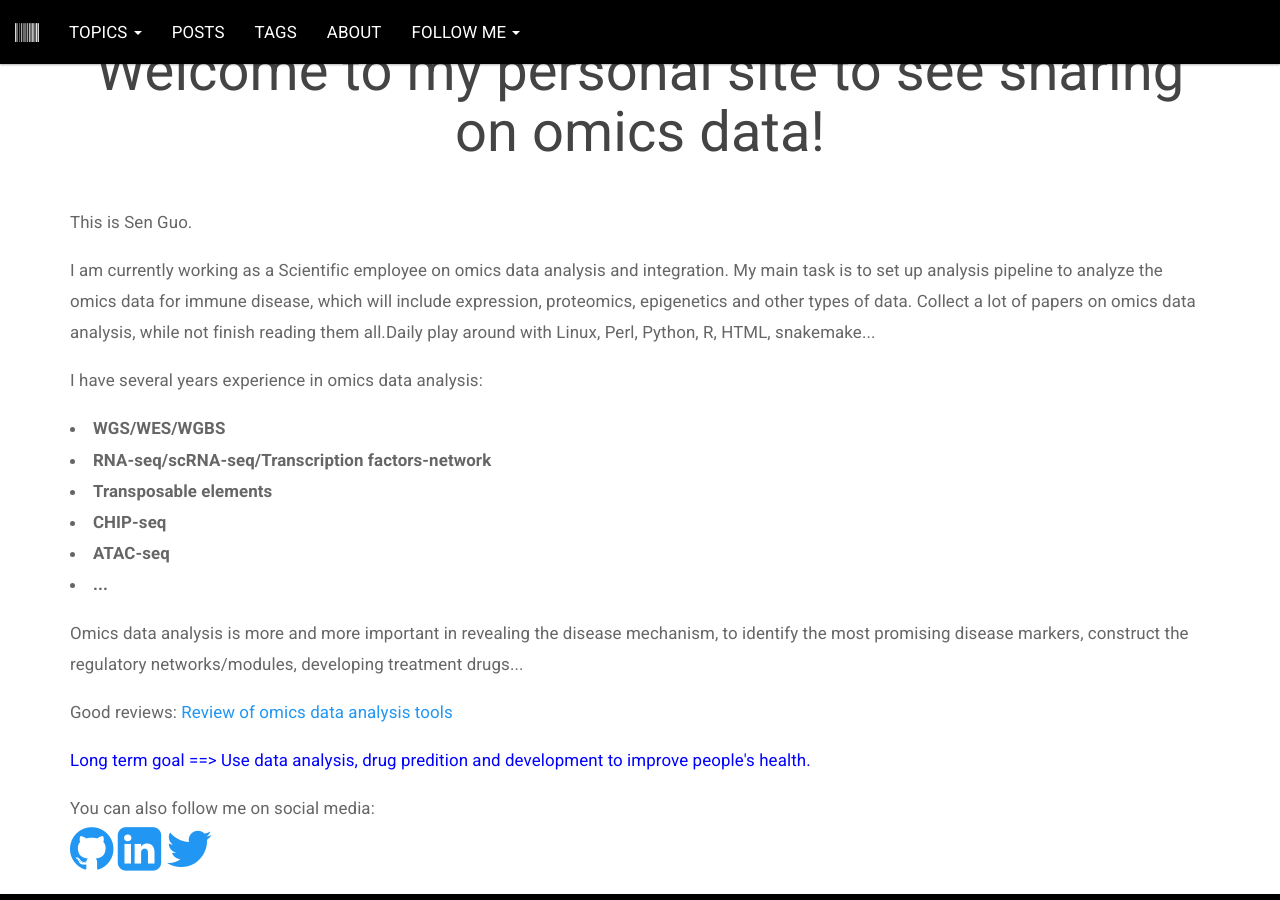
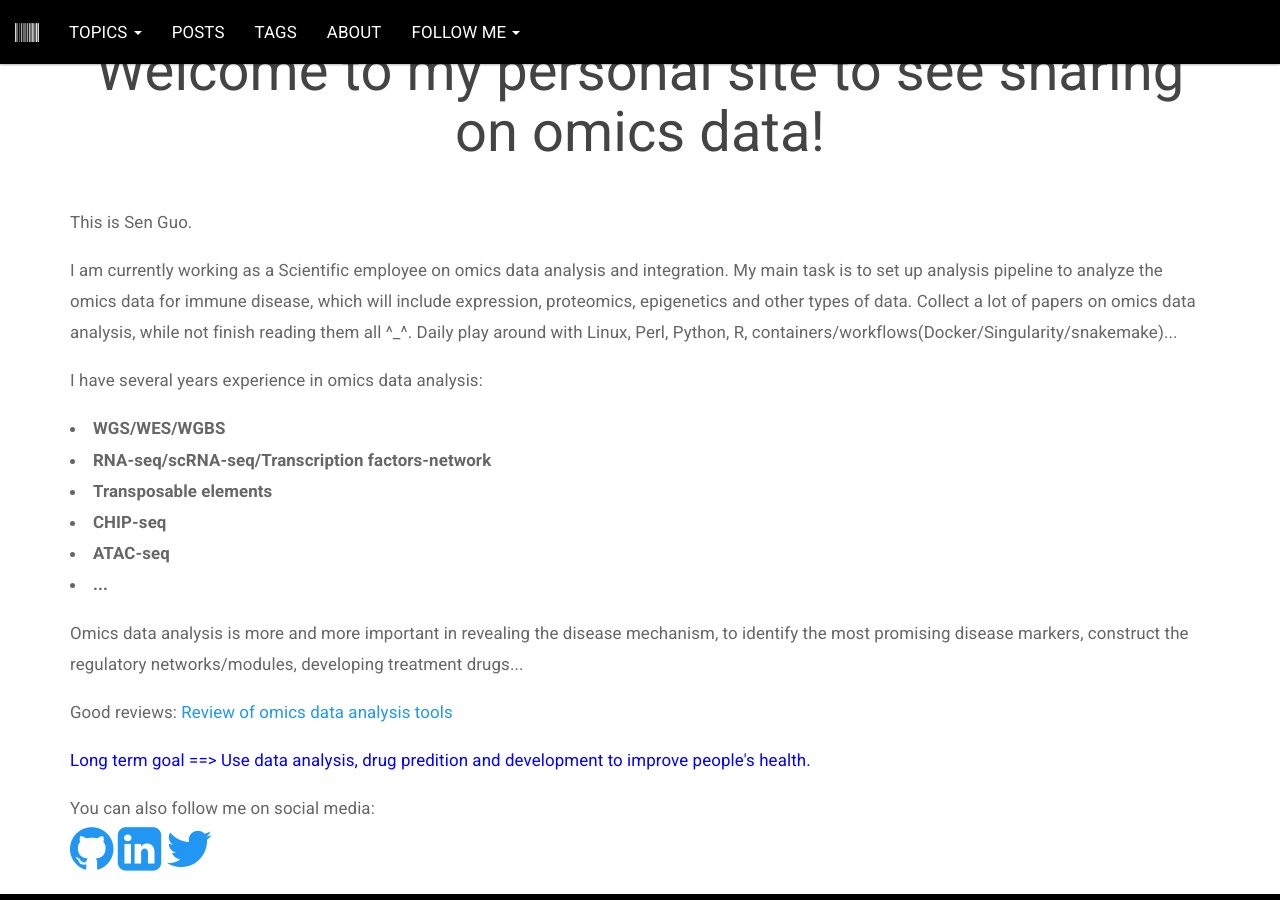
Before and after one commit to whiteorchid/whiteorchid.github.io, a Jekyll site: the page built from _pages/about.html, in a window 1280 px wide and 900 px high, scrolled down 436 px. Built offline with Jekyll 4.4.1, drawn with Linux system fonts in a browser that asks for light colours.

Commit message:
Update about.html

```diff
--- a/_pages/about.html
+++ b/_pages/about.html
@@ -17,7 +17,7 @@ This is Sen Guo.
 
 I am currently working as a Scientific employee on omics data analysis and integration.
 
-My main task is to set up analysis pipeline to analyze the omics data for immune disease, which will include expression, proteomics, epigenetics and other types of data. Collect a lot of papers on omics data analysis, while not finish reading them all.Daily play around with Linux, Perl, Python, R, HTML, snakemake...
+My main task is to set up analysis pipeline to analyze the omics data for immune disease, which will include expression, proteomics, epigenetics and other types of data. Collect a lot of papers on omics data analysis, while not finish reading them all ^_^. Daily play around with Linux, Perl, Python, R, containers/workflows(Docker/Singularity/snakemake)...
 
 </p>
 
```
